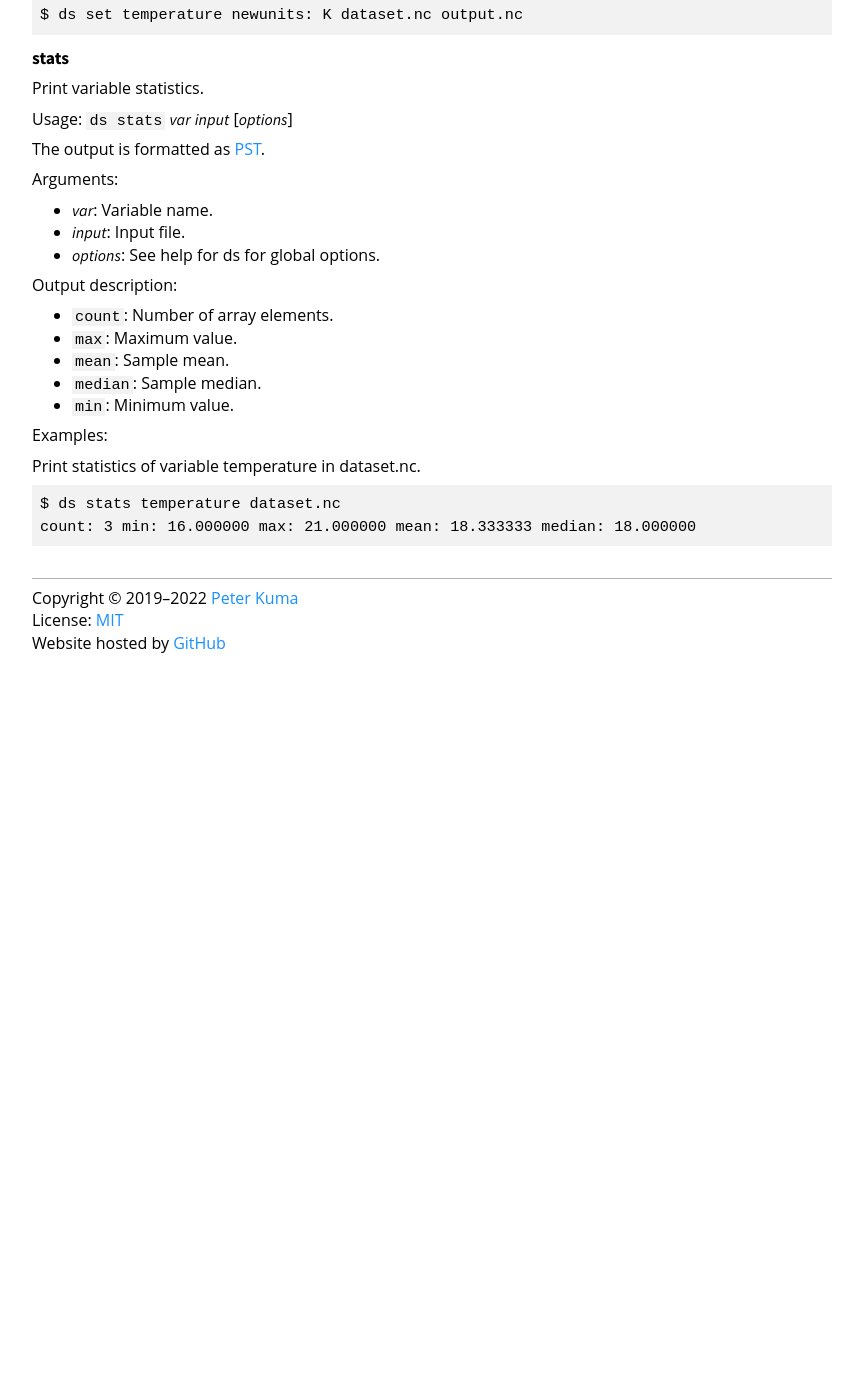
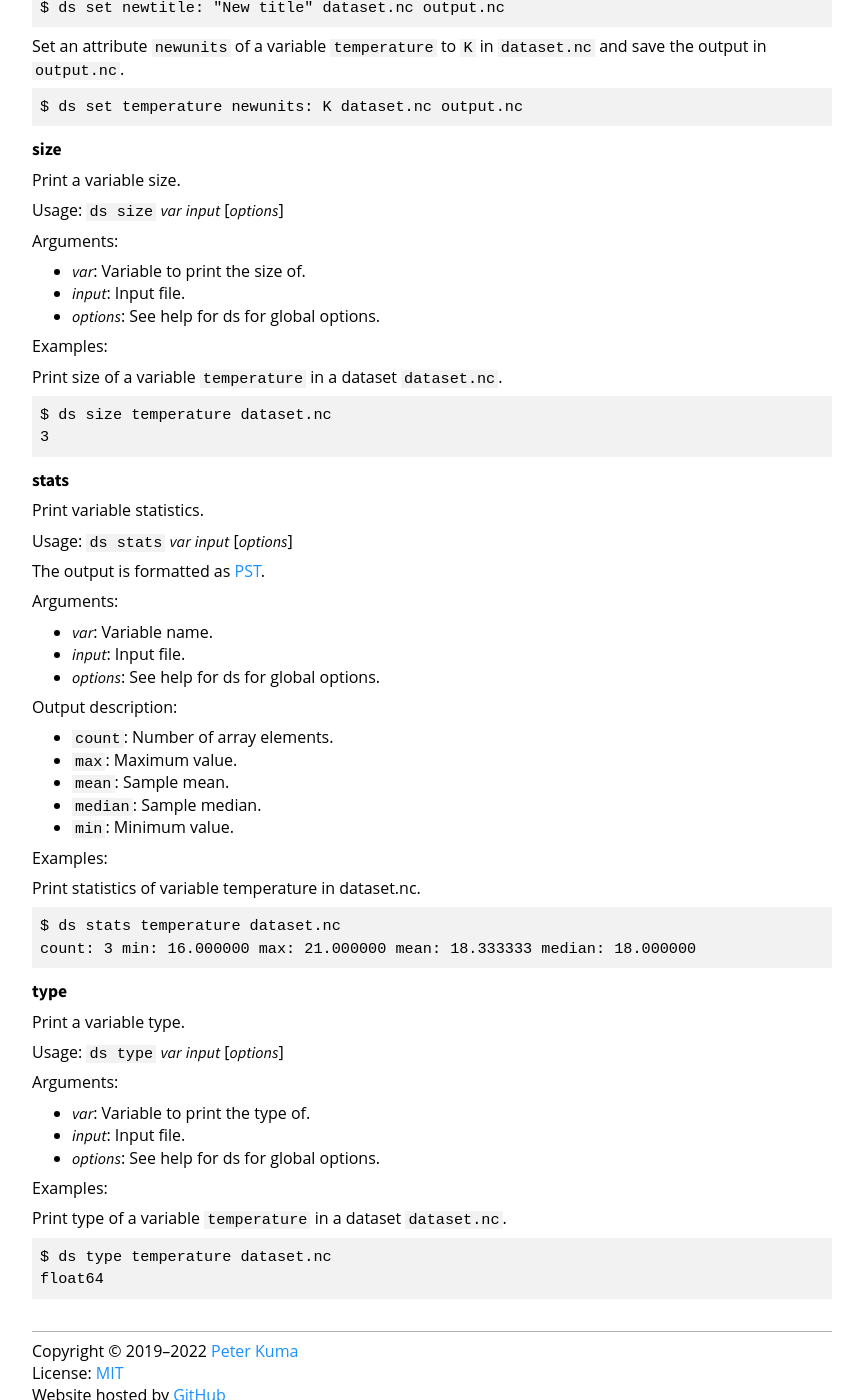
Before and after one commit to peterkuma/ds-format, a Jekyll site: the page built from docs/Command_line/master/index.md, in a window 1280 px wide and 1400 px high, scrolled down 10717 px. Shown: the whole window, without its empty margins (208-1071 px from the left). Built offline with Jekyll 4.4.1, drawn with Linux system fonts in a browser that asks for light colours; some web fonts are replaced; before the commit the page ends 11379 px from its top, so only the background shows below that; some of the changed text lies outside the part shown.

Commit message:
type and size functions and commands
Change the way type is represented in the native storage format.

````diff
--- a/docs/Command_line/master/index.md
+++ b/docs/Command_line/master/index.md
@@ -38,6 +38,8 @@ variable in order to access the manual pages.
 | [rm](#rm) | Remove variables or attributes. |
 | [select](#select) | Select and subset variables. |
 | [set](#set) | Set variable data, dimensions and attributes in an existing or new dataset. |
+| [size](#size) | Print a variable size. |
 | [stats](#stats) | Print variable statistics. |
+| [type](#type) | Print a variable type. |
 
 {% include cmds.md %}
--- a/docs/_includes/cmd_ds.md
+++ b/docs/_includes/cmd_ds.md
@@ -39,7 +39,9 @@ Available commands:
 - `rm`: Remove variables or attributes.
 - `select`: Select and subset variables.
 - `set`: Set variable data, dimensions and attributes in an existing or new dataset.
+- `size`: Print variable size.
 - `stats`: Print variable statistics.
+- `type`: Print variable type.
 
 Supported input formats:
 
--- a/docs/_includes/cmds.md
+++ b/docs/_includes/cmds.md
@@ -140,7 +140,7 @@ Arguments:
 
 Options:
 
-- `-l`: Print a detailed list of variables (name and an array of dimensions), preceded with a line with dataset dimensions.
+- `-l`: Print a detailed list of variables (name, type and an array of dimensions), preceded with a line with dataset dimensions.
 - `a:` *attrs*: Print variable attributes after the variable name and dimensions. *attrs* can be a string or an array.
 
 Examples:
@@ -158,8 +158,8 @@ Print a detailed list of variables in `dataset.nc`.
 ```
 $ ds ls -l dataset.nc
 time: 3
-time { time }
-temperature { time }
+temperature float64 { time }
+time int64 { time }
 
 ```
 
@@ -519,6 +519,27 @@ Set an attribute `newunits` of a variable `temperature` to `K` in `dataset.nc` a
 $ ds set temperature newunits: K dataset.nc output.nc
 ```
 
+#### size
+
+Print a variable size.
+
+Usage: `ds size` *var* *input* [*options*]
+
+Arguments:
+
+- *var*: Variable to print the size of.
+- *input*: Input file.
+- *options*: See help for ds for global options.
+
+Examples:
+
+Print size of a variable `temperature` in a dataset `dataset.nc`.
+
+```
+$ ds size temperature dataset.nc
+3
+```
+
 #### stats
 
 Print variable statistics.
@@ -550,4 +571,25 @@ $ ds stats temperature dataset.nc
 count: 3 min: 16.000000 max: 21.000000 mean: 18.333333 median: 18.000000
 ```
 
+#### type
+
+Print a variable type.
+
+Usage: `ds type` *var* *input* [*options*]
+
+Arguments:
+
+- *var*: Variable to print the type of.
+- *input*: Input file.
+- *options*: See help for ds for global options.
+
+Examples:
+
+Print type of a variable `temperature` in a dataset `dataset.nc`.
+
+```
+$ ds type temperature dataset.nc
+float64
+```
+
 {% endraw %}
--- a/ds_format/__init__.py
+++ b/ds_format/__init__.py
@@ -5,7 +5,8 @@ mode = os.environ.get('DS_MODE', 'soft')
 
 from .misc import \
 	escape, \
-	unescape
+	unescape, \
+	with_mode
 from .drivers.netcdf import from_netcdf, to_netcdf
 from .op import \
 	attr, \
@@ -29,6 +30,8 @@ from .op import \
 	rm, \
 	rm_attr, \
 	select, \
+	size, \
+	type_ as type, \
 	var, \
 	vars_ as vars, \
 	time_dt
````
Also changed, not shown: docs/Python_API/master/index.md (+3 -1 lines), docs/Storage_format/2.0.0/index.md (added, +96 -0 lines), docs/Storage_format/index.html (added, +7 -0 lines), docs/Storage_format/master/index.md (renamed from docs/Storage_format/index.md, +7 -6 lines), docs/_includes/functions.md (+52 -0 lines), ds_format/misc.py (+63 -0 lines), ds_format/op.py (+79 -0 lines), 9 other files.
